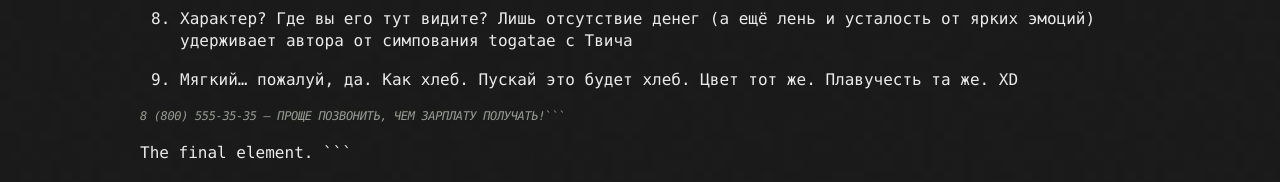
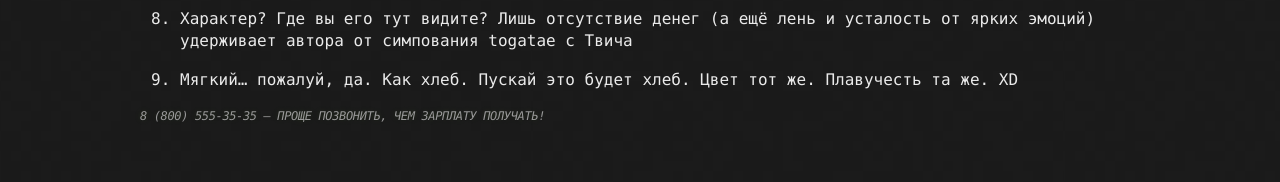
Before and after one commit to Gvynhartt/Homework_GitPages-CV--N-SFW, a Jekyll site: the page built from index.md, in a window 1280 px wide. Shown: the part 1626-1808 px from the top of the page. Built offline with Jekyll 4.4.1, drawn with Linux system fonts in a browser that asks for light colours; our own code applies the rules of GitHub Pages for plain Markdown files; after the commit the page ends 1771 px from its top, so only the background shows below that.

Commit message:
Extra lines removed

````diff
--- a/index.md
+++ b/index.md
@@ -27,6 +24,4 @@ layout: default
 
 9.  Мягкий... пожалуй, да. Как хлеб. Пускай это будет хлеб. Цвет тот же. Плавучесть та же. XD
 
-###### _8 (800) 555-35-35 — проще позвонить, чем зарплату получать!_```
-The final element.
-```
+###### _8 (800) 555-35-35 — проще позвонить, чем зарплату получать!_
````
Also changed, not shown: other parts of index.md (+0 -3 lines).
